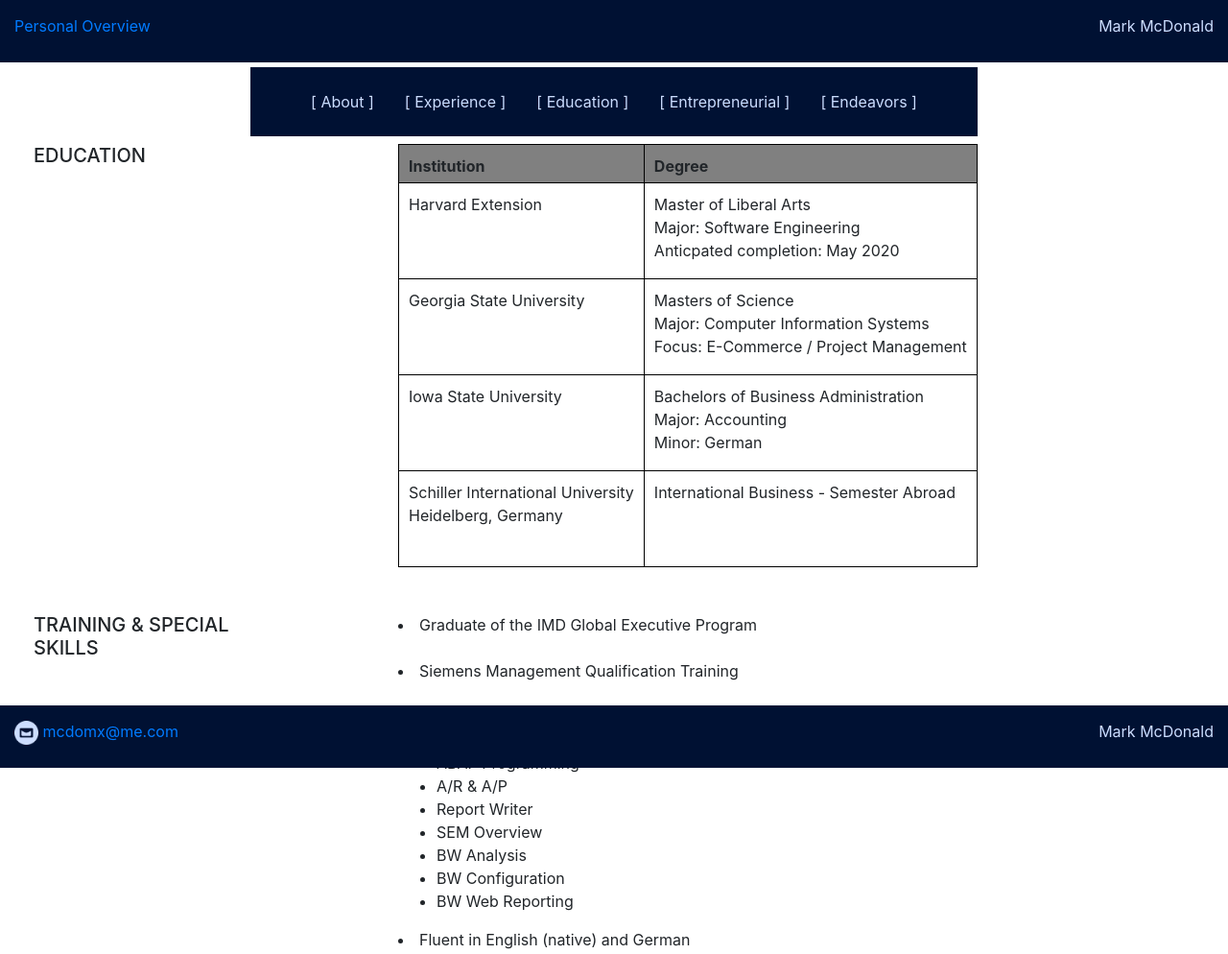
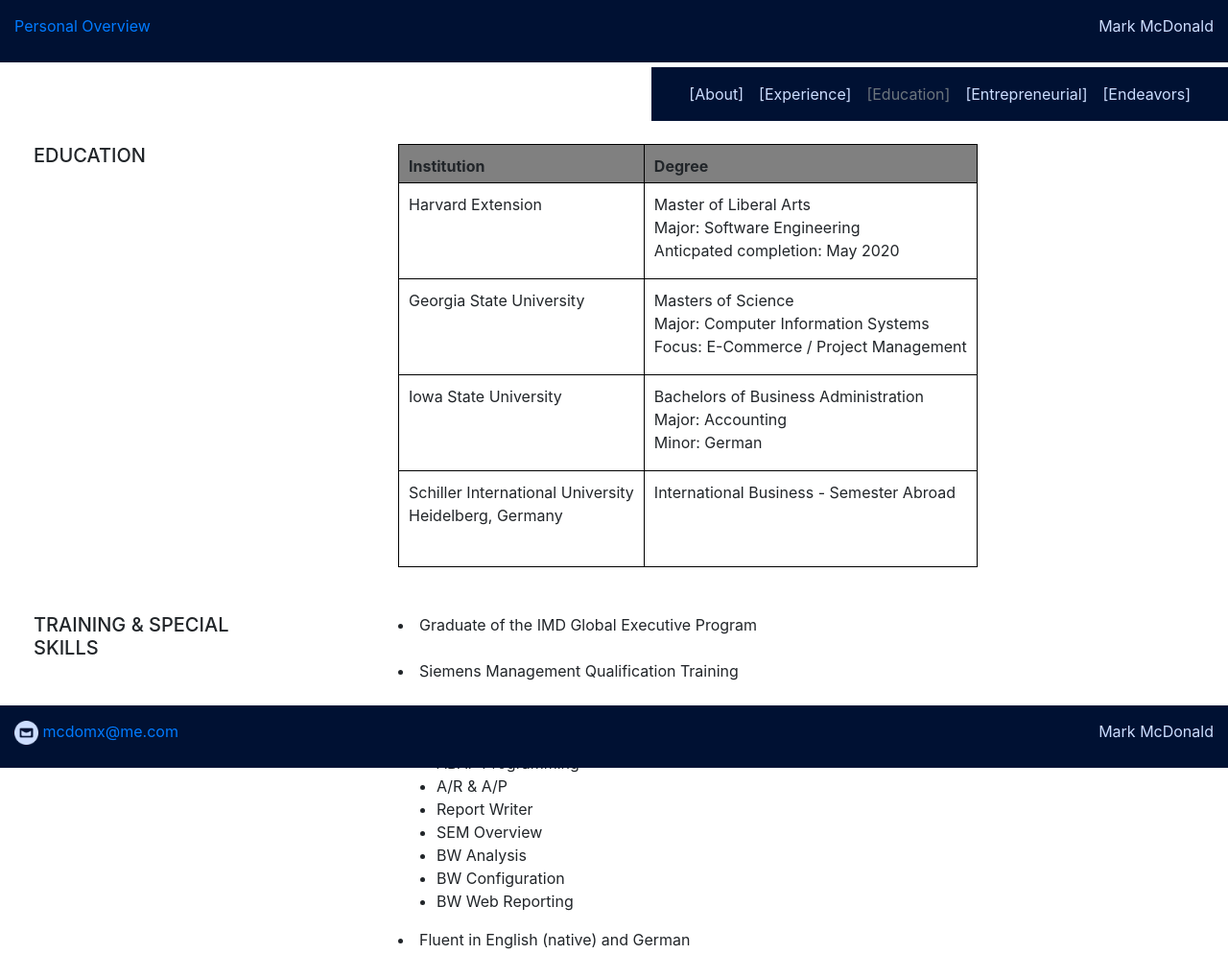
Before and after one commit to mcdomx/project0, a plain HTML site: page education.html in a window 1280 px wide. Shown: the whole page at 96% size. Drawn offline with Linux system fonts and the light colour scheme.

Commit message:
navbar collapsing and right alignment for small mode

```diff
--- a/css/CSS_project0.css
+++ b/css/CSS_project0.css
@@ -81,6 +81,7 @@
 
 /* settings for mobile devices where the width is 767px or less*/
 @media (max-width: 767px) {
+
   #profile_img {
     height: 500px;
     margin-left: 0px;
@@ -89,6 +90,6 @@
   }
 
   .body_text {
-    margin-top: 200px;
+    margin-top: 75px;
   }
 }
--- a/education.html
+++ b/education.html
@@ -19,16 +19,15 @@
           </section>
           <!-- end HEADER -->
 
-
-          <nav id="navbar-site" class="navbar navbar-expand-sm navbar-backgrnd">
-            <div class="container"> <!-- start NAVABAR container -->
-              <div class="navbar ml-sm-auto"> <!-- start NAVABAR -->
-                <a class="nav-item navbar-fnt nav-link mx-auto" href="index.html">[ About ]</a>
-                <a class="nav-item navbar-fnt nav-link mx-auto" href="experience.html">[ Experience ]</a>
-                <a class="nav-item navbar-fnt nav-link mx-auto" href="education.html">[ Education ]</a>
-                <a class="nav-item navbar-fnt nav-link mx-auto" href="entrepreneurial.html">[ Entrepreneurial ]</a>
-                <a class="nav-item navbar-fnt nav-link mx-auto" href="endeavors.html">[ Endeavors ]</a>
-              </div>  <!-- end NAVABAR -->
+          <nav class="navbar navbar-backgrnd navbar-expand-md ml-auto">
+            <div class="container">
+                <div class="navbar-nav"> <!-- start NAVABAR container -->
+                  <a class="nav-item nav-link navbar-fnt" href="index.html">[About]</a>
+                  <a class="nav-item nav-link navbar-fnt" href="experience.html">[Experience]</a>
+                  <a class="nav-item nav-link navbar-fnt disabled" href="education.html">[Education]</a>
+                  <a class="nav-item nav-link navbar-fnt" href="entrepreneurial.html">[Entrepreneurial]</a>
+                  <a class="nav-item nav-link navbar-fnt" href="endeavors.html">[Endeavors]</a>
+                </div> <!-- end navbar-nav -->
             </div> <!-- end NAVABAR container -->
           </nav>
         </div> <!-- end header and nav bar -->
```
Also changed, not shown: endeavors.html (+9 -10 lines), entrepreneurial.html (+9 -10 lines), experience.html (+9 -10 lines), index.html (+0 -7 lines), 1 other file.
